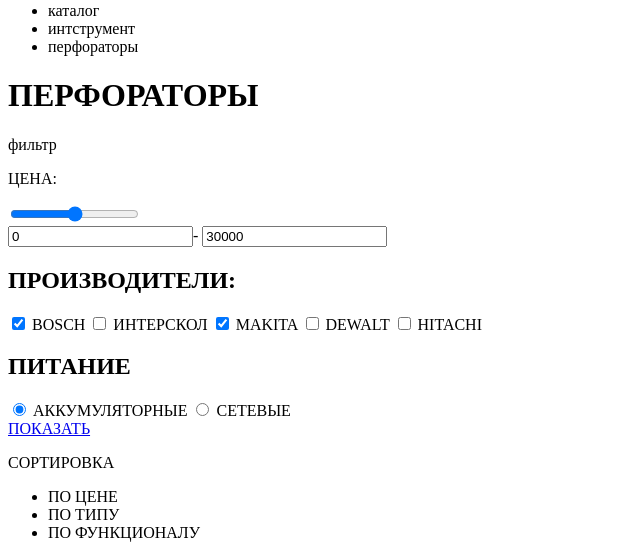
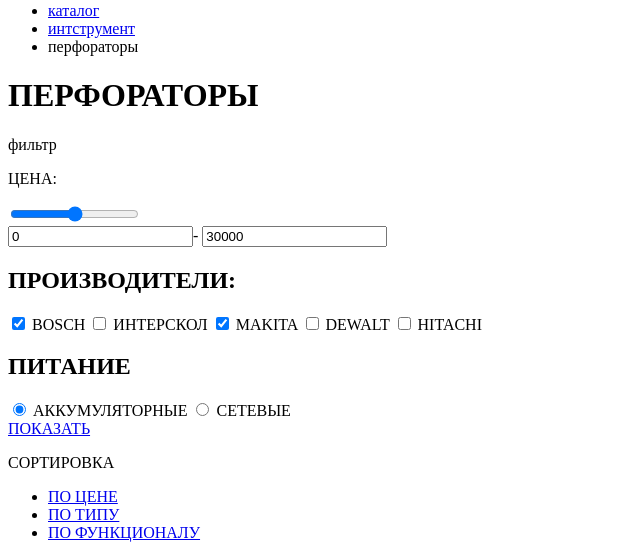
Before and after one commit to ASuleymanov/289477-technomart, a plain HTML site: page catalog.html in a window 1280 px wide. Shown: the part 429-984 px from the top of the page, without its empty margins (0-640 px from the left). Drawn offline with Linux system fonts and the light colour scheme.

Commit message:
исправил замечания

```diff
--- a/catalog.html
+++ b/catalog.html
@@ -56,9 +56,9 @@
 
     <main>
       <ul>
-        <li><img src="icon-home" alt="" /></li>
-        <li>каталог</li>
-        <li>интструмент</li>
+        <li><a href="#"><img src="icon-home" alt="" /></a></li>
+        <li><a href="#">каталог</a></li>
+        <li><a href="#">интструмент</a></li>
         <li>перфораторы</li>
       </ul>
       <h1>ПЕРФОРАТОРЫ</h1>
@@ -103,12 +103,14 @@
           СОРТИРОВКА
         </p>
         <ul>
-          <li>ПО ЦЕНЕ</li>
-          <li>ПО ТИПУ</li>
-          <li>ПО ФУНКЦИОНАЛУ</li>
+          <li><a href="#">ПО ЦЕНЕ</a></li>
+          <li><a href="#">ПО ТИПУ</a></li>
+          <li><a href="#">ПО ФУНКЦИОНАЛУ</a></li>
         </ul>
-        <a href="#"><img src="" alt="вверх" /></a>
-        <a href="#"><img src="" alt="вниз" /></a>
+        <div class="">
+          <a href="#"><img src="" alt="вверх" /></a>
+          <a href="#"><img src="" alt="вниз" /></a>
+        </div>
       </div>
       <div class="products">
         <div class="product">
@@ -186,7 +188,7 @@
         <li>1</li>
         <li><a href="#">2</a></li>
         <li><a href="#">3</a></li>
-        <li><a href="#"></a>СЛЕДУЮЩАЯ</li>
+        <li><a href="#">СЛЕДУЮЩАЯ</a></li>
       </ul>
       <p>
         <h3>пара слов о перфораторах</h3>
```
